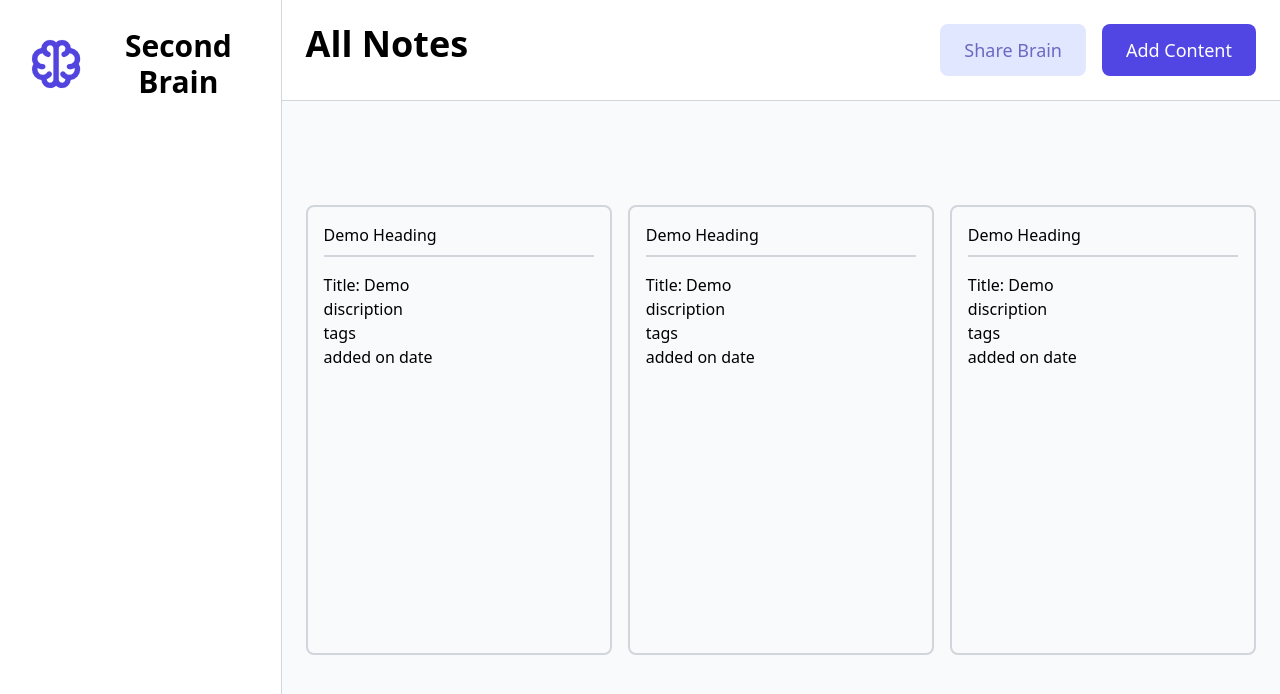
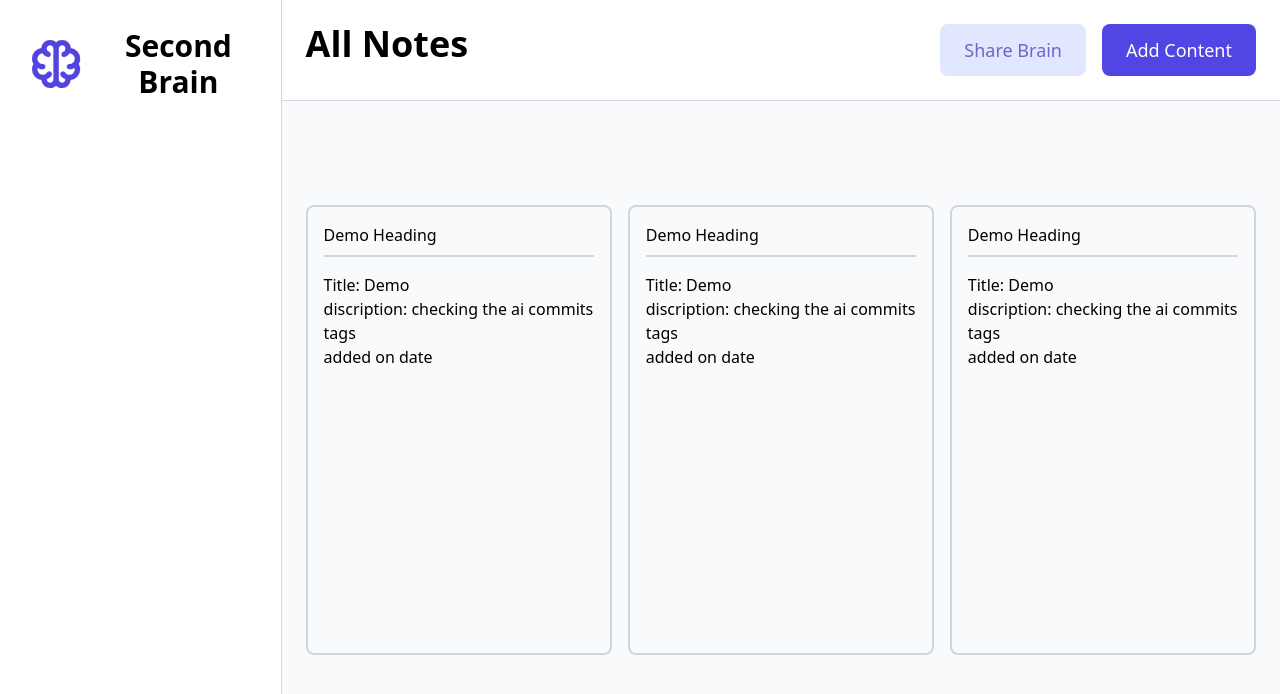
Before and after one commit to vivekk002/secontBrainfe, a React (Vite) app: page / in a window 1280 px wide. Shown: the top 694 px of the page. Built offline with nearby package versions, Linux system fonts and the light colour scheme.

Commit message:
Updated files

```diff
--- a/src/component/ui/Card.tsx
+++ b/src/component/ui/Card.tsx
@@ -8,7 +8,7 @@ const Card = () => {
       <section>
         <h2>Title: Demo</h2>
         <div>
-          <p>discription</p>
+          <p>discription: checking the ai commits</p>
         </div>
         <div>
           <button>tags</button>
```
